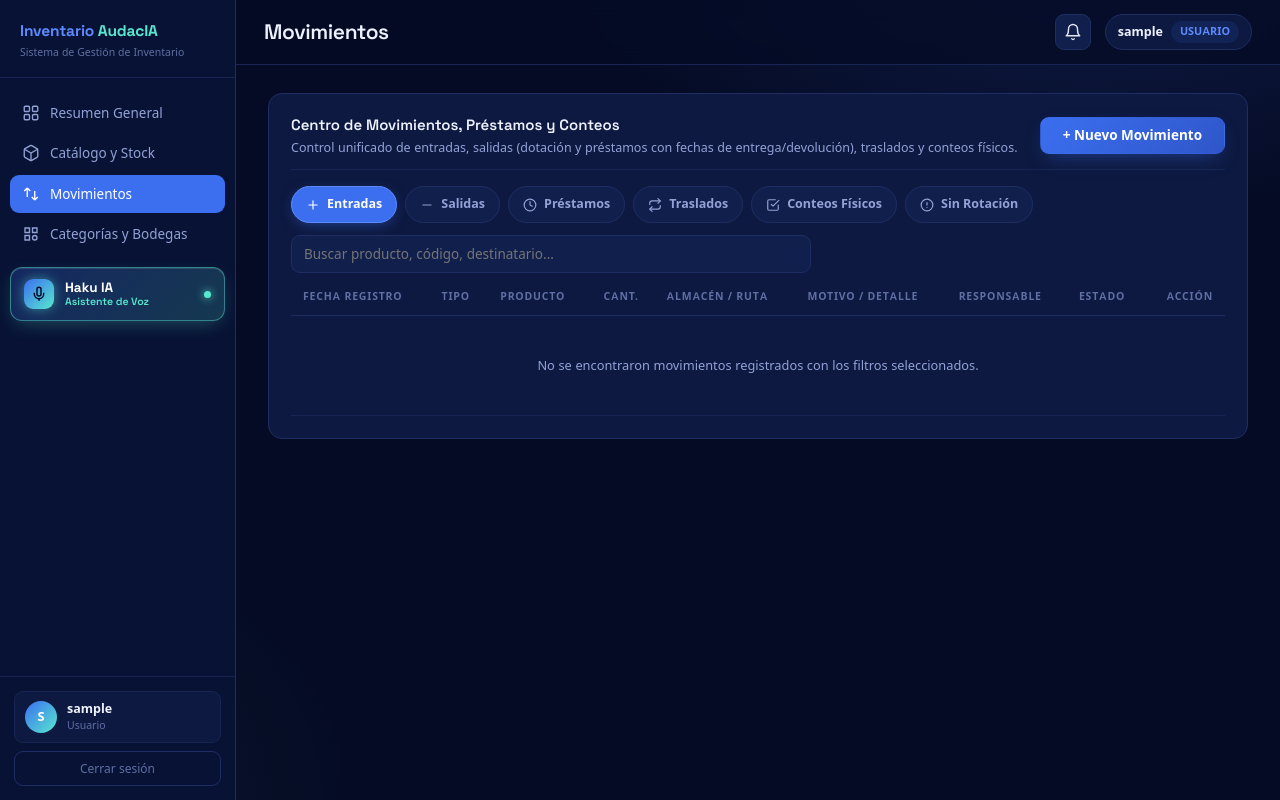
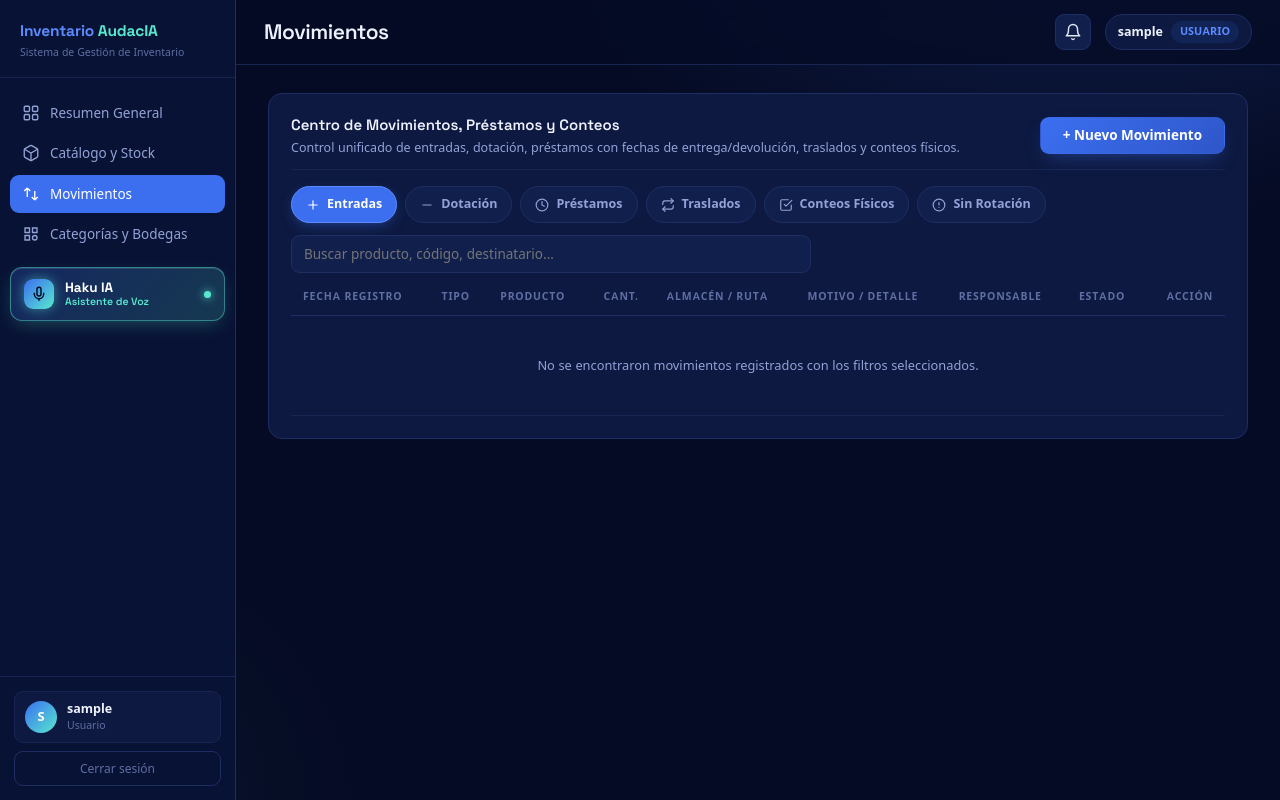
Before and after one commit to JuanPoloGit/voz-rag-universidad, a Django app: page /inventario/movimientos/ in a window 1280 px wide. Run offline with Django 4.2, Linux system fonts and the light colour scheme; the visitor is signed in with stand-in values (Sample User, id 1); data that the repository does not hold is empty.

Commit message:
refactor(ui): renombrar salidas operativas a dotacion en interfaz, formularios y modelos

```diff
--- a/sistema_inventario/inventario/forms.py
+++ b/sistema_inventario/inventario/forms.py
@@ -372,19 +372,19 @@ class SalidaForm(forms.Form):
     )
     cantidad = forms.IntegerField(
         min_value=1,
-        label="Cantidad a retirar",
+        label="Cantidad a entregar (Dotación)",
         widget=forms.NumberInput(attrs={"class": "form-control", "placeholder": "Ej. 3"}),
     )
     destinatario = forms.CharField(
         required=True,
         max_length=255,
-        widget=forms.TextInput(attrs={"class": "form-control", "placeholder": "Persona que recibe el artículo"}),
-        label="Destinatario / Responsable",
+        widget=forms.TextInput(attrs={"class": "form-control", "placeholder": "Persona que recibe la dotación"}),
+        label="Destinatario / Receptor de la dotación",
     )
     motivo = forms.CharField(
         required=True,
-        widget=forms.TextInput(attrs={"class": "form-control", "placeholder": "Ej. Práctica de laboratorio, consumo técnico"}),
-        label="Motivo obligatorio",
+        widget=forms.TextInput(attrs={"class": "form-control", "placeholder": "Ej. Asignación de equipo, dotación semestral, consumo"}),
+        label="Motivo de la dotación",
     )
     ubicacion = forms.ModelChoiceField(
         queryset=Ubicacion.objects.filter(activo=True, eliminado=False),
--- a/sistema_inventario/inventario/models.py
+++ b/sistema_inventario/inventario/models.py
@@ -418,7 +418,7 @@ class Movimiento(models.Model):
 
     class Tipo(models.TextChoices):
         ENTRADA = "ENTRADA", _("Entrada")
-        SALIDA = "SALIDA", _("Salida")
+        SALIDA = "SALIDA", _("Dotación")
         PRESTAMO = "PRESTAMO", _("Préstamo")
         DEVOLUCION = "DEVOLUCION", _("Devolución")
         BAJA_PRESTAMO = "BAJA_PRESTAMO", _("Baja de préstamo por daño/pérdida")
--- a/sistema_inventario/inventario/templates/inventario/movimiento_lista.html
+++ b/sistema_inventario/inventario/templates/inventario/movimiento_lista.html
@@ -68,7 +68,7 @@
         <div>
             <h1 class="card-title">Centro de Movimientos, Préstamos y Conteos</h1>
             <p style="color: var(--text-muted); font-size: 12.5px; margin-top: 2px;">
-                Control unificado de entradas, salidas (dotación y préstamos con fechas de entrega/devolución), traslados y conteos físicos.
+                Control unificado de entradas, dotación, préstamos con fechas de entrega/devolución, traslados y conteos físicos.
             </p>
         </div>
         <div class="action-group">
@@ -89,7 +89,7 @@
             <a href="{% url 'inventario:movimiento-lista' %}?vista=SALIDA{% if q %}&q={{ q }}{% endif %}"
                class="filter-pill {% if vista_actual == 'SALIDA' %}active{% endif %}">
                 <svg viewBox="0 0 24 24"><line x1="5" y1="12" x2="19" y2="12"/></svg>
-                Salidas
+                Dotación
             </a>
             <a href="{% url 'inventario:movimiento-lista' %}?vista=PRESTAMOS{% if q %}&q={{ q }}{% endif %}"
                class="filter-pill {% if vista_actual == 'PRESTAMOS' %}active{% endif %}">
@@ -532,7 +532,7 @@
             </button>
             <button type="button" class="mov-type-btn" data-target-form="secFormSalida">
                 <svg viewBox="0 0 24 24"><line x1="5" y1="12" x2="19" y2="12"/></svg>
-                Salida (Dotación)
+                Dotación
             </button>
             <button type="button" class="mov-type-btn" data-target-form="secFormPrestamo">
                 <svg viewBox="0 0 24 24"><circle cx="12" cy="12" r="10"/><polyline points="12 6 12 12 16 14"/></svg>
@@ -613,7 +613,7 @@
             <input type="hidden" name="clave_idempotencia" class="idem-token-input">
 
             <div class="form-group">
-                <label>Producto a Retirar *</label>
+                <label>Producto a Entregar en Dotación *</label>
                 {{ salida_form.producto }}
             </div>
             {% if not user.es_usuario_normal %}
@@ -626,17 +626,17 @@
             {% endif %}
             <div class="form-grid-2">
                 <div class="form-group">
-                    <label>Cantidad a Retirar *</label>
+                    <label>Cantidad a Entregar *</label>
                     {{ salida_form.cantidad }}
                 </div>
                 <div class="form-group">
-                    <label>Destinatario / Responsable *</label>
+                    <label>Destinatario / Receptor de la Dotación *</label>
                     {{ salida_form.destinatario }}
                 </div>
             </div>
             <div class="form-grid-2">
                 <div class="form-group">
-                    <label>Motivo Obligatorio *</label>
+                    <label>Motivo de la Dotación *</label>
                     {{ salida_form.motivo }}
                 </div>
                 <div class="form-group">
@@ -650,7 +650,7 @@
             </div>
             <div style="display: flex; justify-content: flex-end; gap: 10px; margin-top: 16px; padding-top: 12px; border-top: 1px solid var(--border-soft);">
                 <button type="button" class="btn btn-secondary" onclick="closeAppModal('modalNuevoMovimiento')">Cancelar</button>
-                <button type="submit" class="btn btn-primary">Confirmar Salida</button>
+                <button type="submit" class="btn btn-primary">Confirmar Dotación</button>
             </div>
         </form>
 
--- a/sistema_inventario/inventario/views.py
+++ b/sistema_inventario/inventario/views.py
@@ -1483,7 +1483,7 @@ class SalidaCrearView(LoginRequiredMixin, View):
                 )
                 messages.success(
                     request,
-                    f"Salida registrada: -{mov.cantidad} unid. de '{existencia.producto.codigo_interno}' para {mov.destinatario}. Stock restante: {existencia.stock_disponible}.",
+                    f"Dotación registrada: -{mov.cantidad} unid. de '{existencia.producto.codigo_interno}' para {mov.destinatario}. Stock restante: {existencia.stock_disponible}.",
                 )
                 if alerta.get("nivel"):
                     messages.warning(request, alerta["mensaje"])
```
Also changed, not shown: sistema_inventario/inventario/templates/inventario/movimiento_salida.html (+4 -4 lines).
